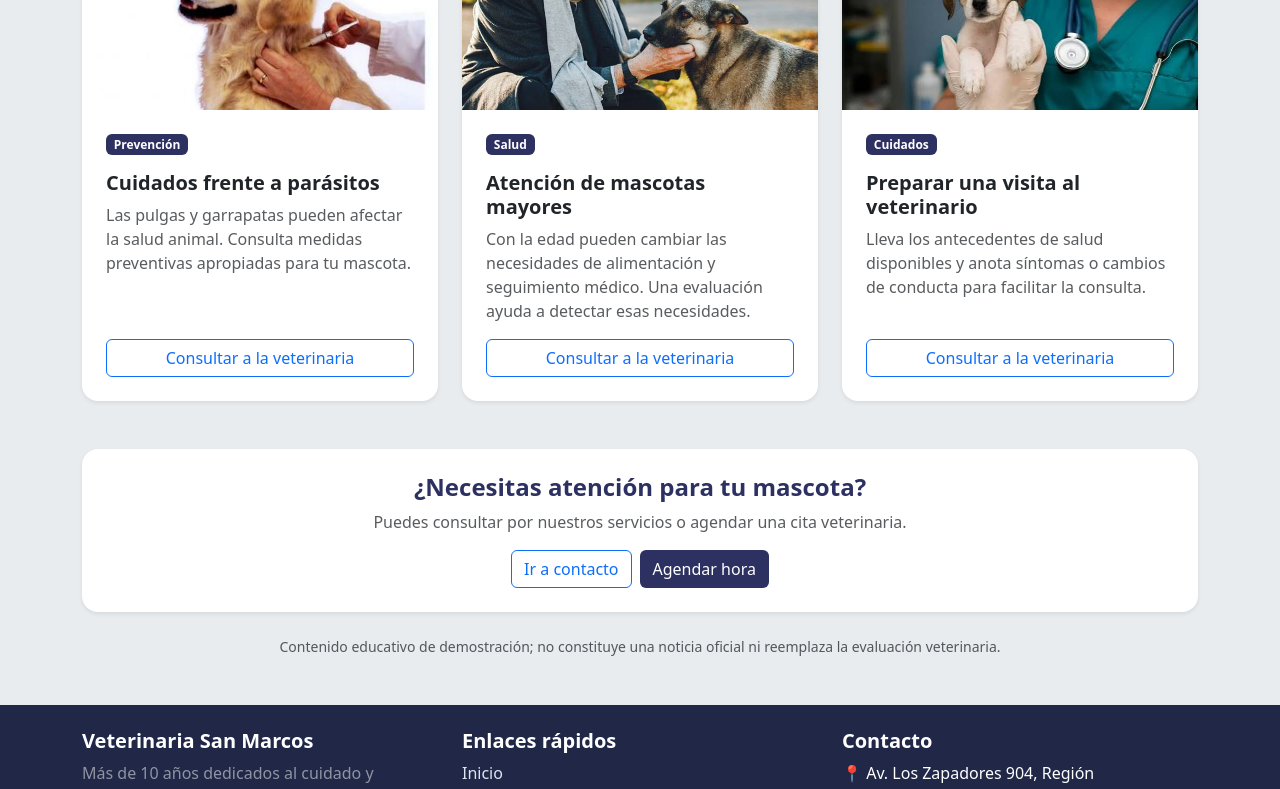
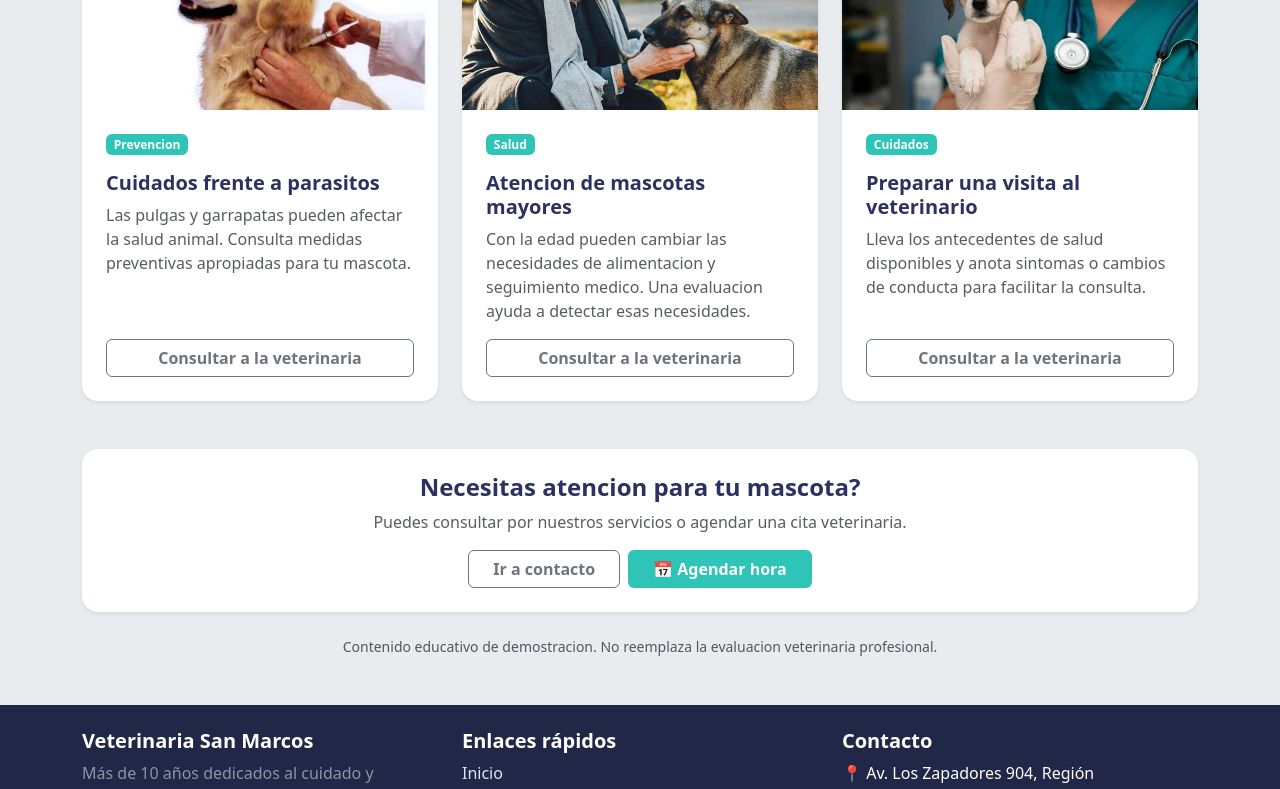
Before and after one commit to IgorEeyore/VeterinariaFrontend, a React (Vite) app: page /novedades in a window 1280 px wide. Shown: the part 900-1689 px from the top of the page. Built offline with nearby package versions, Linux system fonts and the light colour scheme.

Commit message:
adaptar botones de navegacion y limpiar formato

```diff
--- a/src/paginas/Novedades.tsx
+++ b/src/paginas/Novedades.tsx
@@ -1,40 +1,39 @@
-
-import { useState } from "react";
-import { Link } from "react-router-dom";
+import { useState } from "react"
+import { Link } from "react-router-dom"
 
 type Categoria =
   | "Todas"
   | "Salud"
-  | "Prevención"
-  | "Cuidados";
+  | "Prevencion"
+  | "Cuidados"
 
 type Novedad = {
-  id: number;
-  categoria: Exclude<Categoria, "Todas">;
-  titulo: string;
-  descripcion: string;
-  imagen: string;
-  alt: string;
-};
+  id: number
+  categoria: Exclude<Categoria, "Todas">
+  titulo: string
+  descripcion: string
+  imagen: string
+  alt: string
+}
 
 const novedades: Novedad[] = [
   {
     id: 1,
-    categoria: "Prevención",
-    titulo: "La importancia de la vacunación",
+    categoria: "Prevencion",
+    titulo: "La importancia de la vacunacion",
     descripcion:
       "Las vacunas ayudan a proteger a perros y gatos frente a enfermedades. Consulta el calendario recomendado para tu mascota.",
     imagen: "/img/vacuna.jpg",
-    alt: "Atención veterinaria relacionada con vacunación",
+    alt: "Atencion veterinaria relacionada con vacunacion"
   },
   {
     id: 2,
     categoria: "Salud",
     titulo: "Controles veterinarios preventivos",
     descripcion:
-      "Una revisión periódica permite conversar sobre alimentación, peso y posibles cambios en la salud de tu mascota.",
+      "Una revision periodica permite conversar sobre alimentacion, peso y posibles cambios en la salud de tu mascota.",
     imagen: "/img/consulta.jpg",
-    alt: "Consulta veterinaria para una mascota",
+    alt: "Consulta veterinaria para una mascota"
   },
   {
     id: 3,
@@ -43,58 +42,54 @@ const novedades: Novedad[] = [
     descripcion:
       "El cepillado y la higiene adecuados ayudan al bienestar de perros y gatos. Adapta el cuidado al tipo de pelaje.",
     imagen: "/img/peluqueria.jpg",
-    alt: "Servicio de peluquería para mascotas",
+    alt: "Servicio de peluqueria para mascotas"
   },
   {
     id: 4,
-    categoria: "Prevención",
-    titulo: "Cuidados frente a parásitos",
+    categoria: "Prevencion",
+    titulo: "Cuidados frente a parasitos",
     descripcion:
       "Las pulgas y garrapatas pueden afectar la salud animal. Consulta medidas preventivas apropiadas para tu mascota.",
     imagen: "/img/vacuna1.jpg",
-    alt: "Atención preventiva de una mascota",
+    alt: "Atencion preventiva de una mascota"
   },
   {
     id: 5,
     categoria: "Salud",
-    titulo: "Atención de mascotas mayores",
+    titulo: "Atencion de mascotas mayores",
     descripcion:
-      "Con la edad pueden cambiar las necesidades de alimentación y seguimiento médico. Una evaluación ayuda a detectar esas necesidades.",
+      "Con la edad pueden cambiar las necesidades de alimentacion y seguimiento medico. Una evaluacion ayuda a detectar esas necesidades.",
     imagen: "/img/mayor.jpg",
-    alt: "Mascota mayor",
+    alt: "Mascota mayor"
   },
   {
     id: 6,
     categoria: "Cuidados",
     titulo: "Preparar una visita al veterinario",
     descripcion:
-      "Lleva los antecedentes de salud disponibles y anota síntomas o cambios de conducta para facilitar la consulta.",
+      "Lleva los antecedentes de salud disponibles y anota sintomas o cambios de conducta para facilitar la consulta.",
     imagen: "/img/consulta1.jpg",
-    alt: "Consulta y atención de una mascota",
-  },
-];
+    alt: "Consulta y atencion de una mascota"
+  }
+]
 
 const categorias: Categoria[] = [
   "Todas",
   "Salud",
-  "Prevención",
-  "Cuidados",
-];
+  "Prevencion",
+  "Cuidados"
+]
 
 function Novedades() {
-  const [filtro, setFiltro] =
-    useState<Categoria>("Todas");
+  const [filtro, setFiltro] = useState<Categoria>("Todas")
 
   const visibles =
     filtro === "Todas"
       ? novedades
-      : novedades.filter(
-          (novedad) => novedad.categoria === filtro
-        );
+      : novedades.filter((novedad) => novedad.categoria === filtro)
 
   return (
     <div className="container py-5">
-      {/* ENCABEZADO */}
       <header className="text-center mb-4">
         <h1
           className="fw-bold mb-3"
@@ -104,16 +99,14 @@ function Novedades() {
         </h1>
 
         <p className="text-muted mb-0">
-          Información útil para el bienestar y cuidado
-          de tus mascotas.
+          Informacion util para el bienestar y cuidado de tus mascotas.
         </p>
       </header>
 
-      {/* FILTROS */}
       <div
         className="d-flex flex-wrap justify-content-center gap-2 mb-4"
         role="group"
-        aria-label="Filtrar novedades por categoría"
+        aria-label="Filtrar novedades por categoria"
       >
         {categorias.map((categoria) => (
           <button
@@ -137,7 +130,6 @@ function Novedades() {
         ))}
       </div>
 
-      {/* TARJETAS DE NOVEDADES */}
       <div className="row g-4">
         {visibles.map((novedad) => (
           <div
@@ -151,7 +143,7 @@ function Novedades() {
                 className="card-img-top"
                 style={{
                   height: 195,
-                  objectFit: "cover",
+                  objectFit: "cover"
                 }}
                 loading="lazy"
               />
@@ -160,13 +152,13 @@ function Novedades() {
                 <span
                   className="badge align-self-start mb-3"
                   style={{
-                    backgroundColor: "#2D3161",
+                    backgroundColor: "#2ec4b6"
                   }}
                 >
                   {novedad.categoria}
                 </span>
 
-                <h2 className="h5 fw-bold">
+                <h2 className="h5 fw-bold" style={{ color: "#2D3161" }}>
                   {novedad.titulo}
                 </h2>
 
@@ -176,7 +168,7 @@ function Novedades() {
 
                 <Link
                   to="/contacto"
-                  className="btn btn-outline-primary mt-auto"
+                  className="btn btn-outline-secondary fw-semibold mt-auto"
                 >
                   Consultar a la veterinaria
                 </Link>
@@ -186,47 +178,43 @@ function Novedades() {
         ))}
       </div>
 
-      {/* SECCIÓN FINAL */}
       <section className="card border-0 shadow-sm rounded-4 mt-5">
         <div className="card-body p-4 text-center">
           <h2
             className="h4 fw-bold"
             style={{ color: "#2D3161" }}
           >
-            ¿Necesitas atención para tu mascota?
+            Necesitas atencion para tu mascota?
           </h2>
 
           <p className="text-muted">
-            Puedes consultar por nuestros servicios
-            o agendar una cita veterinaria.
+            Puedes consultar por nuestros servicios o agendar una cita veterinaria.
           </p>
 
           <div className="d-flex flex-wrap justify-content-center gap-2">
             <Link
               to="/contacto"
-              className="btn btn-outline-primary"
+              className="btn btn-outline-secondary fw-semibold px-4"
             >
               Ir a contacto
             </Link>
 
             <Link
               to="/agendar"
-              className="btn text-white"
-              style={{ backgroundColor: "#2D3161" }}
+              className="btn text-white fw-bold px-4"
+              style={{ backgroundColor: "#2ec4b6" }}
             >
-              Agendar hora
+              📅 Agendar hora
             </Link>
           </div>
         </div>
       </section>
 
       <p className="text-center text-muted small mt-4 mb-0">
-        Contenido educativo de demostración;
-        no constituye una noticia oficial ni reemplaza
-        la evaluación veterinaria.
+        Contenido educativo de demostracion. No reemplaza la evaluacion veterinaria profesional.
       </p>
     </div>
-  );
+  )
 }
 
-export default Novedades;
+export default Novedades
```
